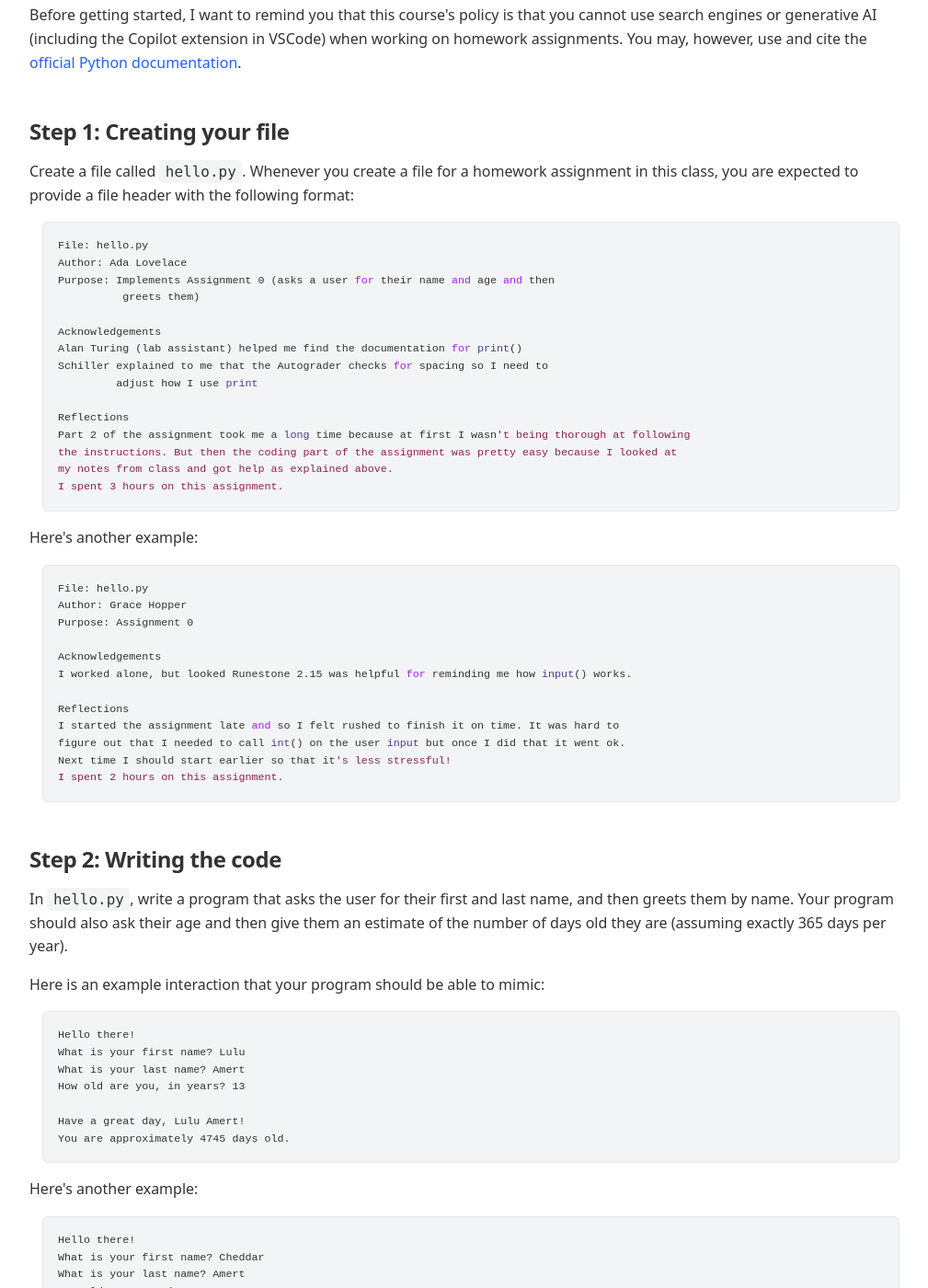
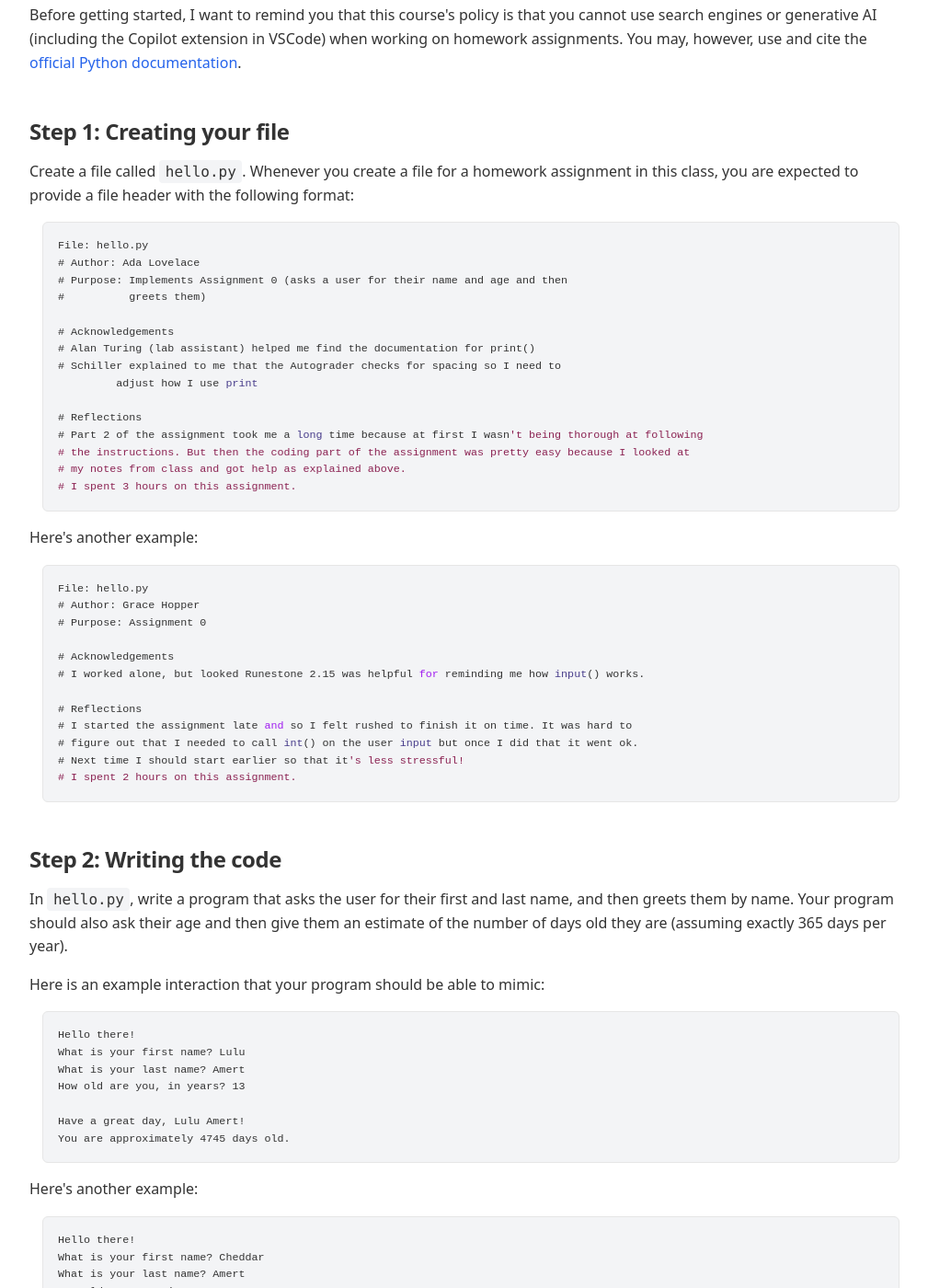
Before and after one commit to annapmeyer/annapmeyer.github.io, a Jekyll site: the page built from _pages/teaching/2026-2spring-cs111/assignments/hw0/ps0.html, in a window 1280 px wide and 1400 px high, scrolled down 3111 px. Shown: the whole window at 92% size, without its empty margins (128-1137 px from the left). Built offline with Jekyll 4.4.1, drawn with Linux system fonts in a browser that asks for light colours; part of the change alters nothing that is shown.

Commit message:
update comment formatting

```diff
--- a/_pages/teaching/2026-2spring-cs111/assignments/hw0/ps0.html
+++ b/_pages/teaching/2026-2spring-cs111/assignments/hw0/ps0.html
@@ -366,20 +366,20 @@ following format:
 
 <div class="org-src-container">
 <pre class="src src-python">File: hello.py
-Author: Ada Lovelace
-Purpose: Implements Assignment 0 (asks a user <span style="color: #a020f0;">for</span> their name <span style="color: #a020f0;">and</span> age <span style="color: #a020f0;">and</span> then
-          greets them)
+# Author: Ada Lovelace
+# Purpose: Implements Assignment 0 (asks a user for their name and age and then
+#          greets them)
 
-Acknowledgements
-Alan Turing (lab assistant) helped me find the documentation <span style="color: #a020f0;">for</span> <span style="color: #483d8b;">print</span>()
-Schiller explained to me that the Autograder checks <span style="color: #a020f0;">for</span> spacing so I need to
+# Acknowledgements
+# Alan Turing (lab assistant) helped me find the documentation for print()
+# Schiller explained to me that the Autograder checks for spacing so I need to
          adjust how I use <span style="color: #483d8b;">print</span>
 
-Reflections
-Part 2 of the assignment took me a <span style="color: #483d8b;">long</span> time because at first I wasn<span style="color: #8b2252;">'t being thorough at following
-the instructions. But then the coding part of the assignment was pretty easy because I looked at
-my notes from class and got help as explained above.
-I spent 3 hours on this assignment.</span>
+# Reflections
+# Part 2 of the assignment took me a <span style="color: #483d8b;">long</span> time because at first I wasn<span style="color: #8b2252;">'t being thorough at following
+# the instructions. But then the coding part of the assignment was pretty easy because I looked at
+# my notes from class and got help as explained above.
+# I spent 3 hours on this assignment.</span>
 </pre>
 </div>
 
@@ -388,17 +388,17 @@ Here's another example:
 </p>
 <div class="org-src-container">
 <pre class="src src-python">File: hello.py
-Author: Grace Hopper
-Purpose: Assignment 0
+# Author: Grace Hopper
+# Purpose: Assignment 0
 
-Acknowledgements
-I worked alone, but looked Runestone 2.15 was helpful <span style="color: #a020f0;">for</span> reminding me how <span style="color: #483d8b;">input</span>() works.
+# Acknowledgements
+# I worked alone, but looked Runestone 2.15 was helpful <span style="color: #a020f0;">for</span> reminding me how <span style="color: #483d8b;">input</span>() works.
 
-Reflections
-I started the assignment late <span style="color: #a020f0;">and</span> so I felt rushed to finish it on time. It was hard to
-figure out that I needed to call <span style="color: #483d8b;">int</span>() on the user <span style="color: #483d8b;">input</span> but once I did that it went ok.
-Next time I should start earlier so that it<span style="color: #8b2252;">'s less stressful!
-I spent 2 hours on this assignment.</span>
+# Reflections
+# I started the assignment late <span style="color: #a020f0;">and</span> so I felt rushed to finish it on time. It was hard to
+# figure out that I needed to call <span style="color: #483d8b;">int</span>() on the user <span style="color: #483d8b;">input</span> but once I did that it went ok.
+# Next time I should start earlier so that it<span style="color: #8b2252;">'s less stressful!
+# I spent 2 hours on this assignment.</span>
 </pre>
 </div>
 </div>
```
